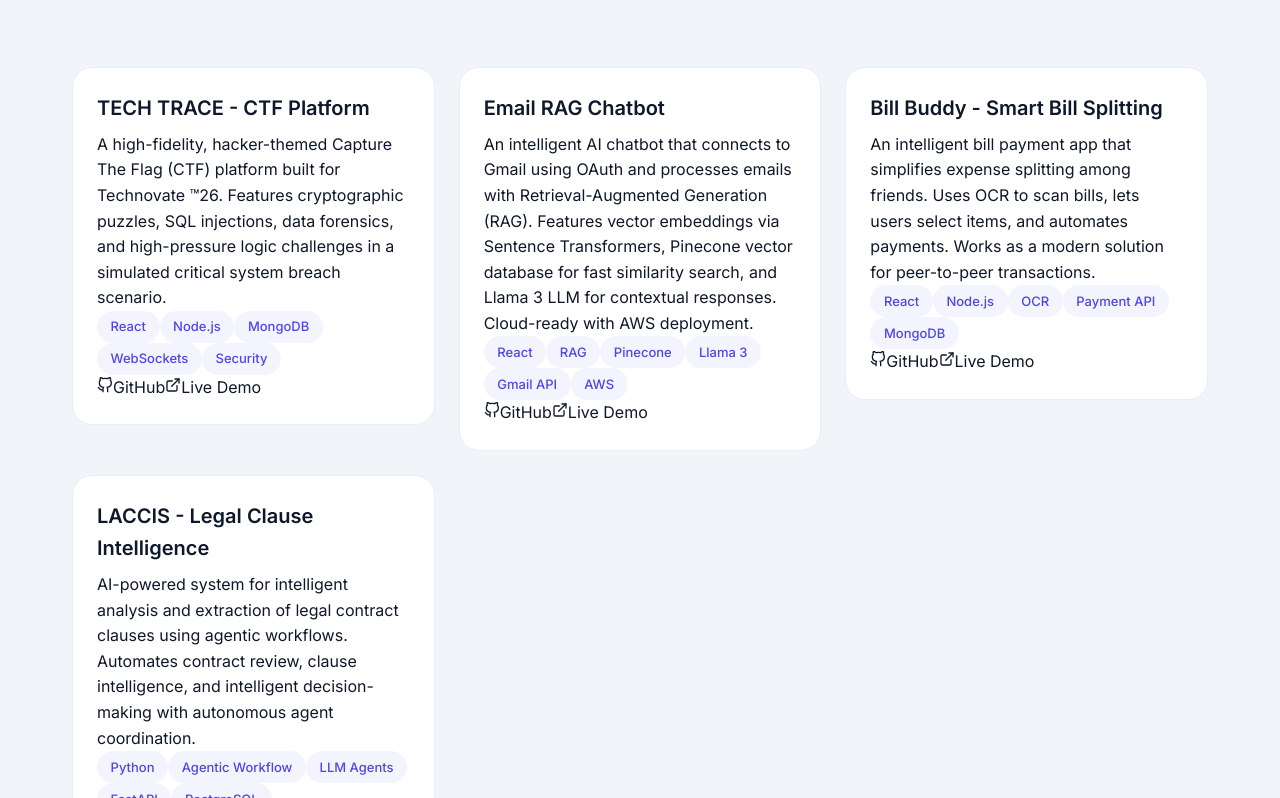
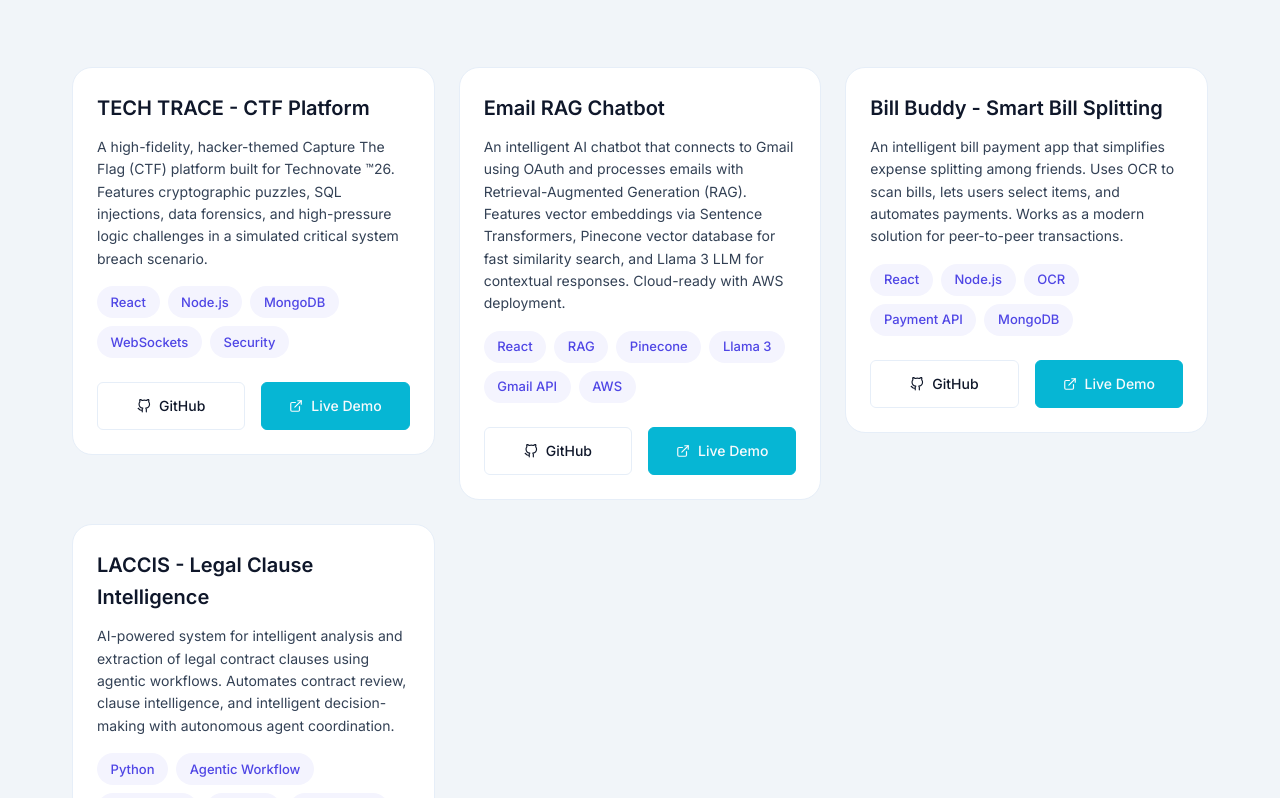
Before and after one commit to Riyaz2815-Mohammed/PortFolio-React, a React (Vite) app: page / in a window 1280 px wide. Shown: the part 3382-4180 px from the top of the page. Built offline with nearby package versions, Linux system fonts and the light colour scheme.

Commit message:
feat: remove live link from LACCIS and improve projects styling

```diff
--- a/src/components/sections/Projects.css
+++ b/src/components/sections/Projects.css
@@ -24,3 +24,89 @@
   flex: 1;
   display: flex;
   flex-direction: column;
+}
+
+.projects__card-title {
+  font-size: 1.25rem;
+  font-weight: 600;
+  margin-bottom: 0.75rem;
+  color: var(--text-primary);
+}
+
+.projects__card-description {
+  font-size: 0.875rem;
+  color: var(--text-secondary);
+  line-height: 1.6;
+  margin-bottom: 1rem;
+  flex: 1;
+}
+
+.projects__card-tags {
+  display: flex;
+  flex-wrap: wrap;
+  gap: 0.5rem;
+  margin-bottom: 1.5rem;
+}
+
+.tag {
+  font-size: 0.75rem;
+  padding: 0.375rem 0.75rem;
+  background: var(--bg-tertiary);
+  color: var(--accent);
+  border-radius: var(--radius-sm);
+  font-weight: 500;
+}
+
+.projects__card-actions {
+  display: flex;
+  gap: 1rem;
+  margin-top: auto;
+}
+
+.projects__card-btn {
+  flex: 1;
+  display: flex;
+  align-items: center;
+  justify-content: center;
+  gap: 0.5rem;
+  padding: 0.75rem 1rem;
+  background: var(--bg-tertiary);
+  color: var(--text-primary);
+  border: 1px solid var(--border);
+  border-radius: var(--radius-sm);
+  font-size: 0.875rem;
+  font-weight: 500;
+  text-decoration: none;
+  transition: all var(--transition-base);
+  cursor: pointer;
+}
+
+.projects__card-btn:hover {
+  background: var(--accent);
+  color: var(--bg-primary);
+  border-color: var(--accent);
+  transform: translateY(-2px);
+}
+
+.projects__card-btn--primary {
+  background: var(--secondary);
+  border-color: var(--secondary);
+  color: var(--bg-primary);
+}
+
+.projects__card-btn--primary:hover {
+  background: var(--secondary);
+  opacity: 0.9;
+}
+
+@media (max-width: 768px) {
+  .projects__grid {
+    grid-template-columns: repeat(2, 1fr);
+  }
+}
+
+@media (max-width: 480px) {
+  .projects__grid {
+    grid-template-columns: 1fr;
+  }
+}
--- a/src/components/sections/Projects.jsx
+++ b/src/components/sections/Projects.jsx
@@ -40,6 +40,7 @@ export default function Projects() {
                       <FiGithub />
                       GitHub
                     </a>
+                    {project.live && (
                       <a
                         href={project.live}
                         target="_blank"
@@ -49,6 +50,7 @@ export default function Projects() {
                         <FiExternalLink />
                         Live Demo
                       </a>
+                    )}
                   </div>
                 </div>
               </motion.div>
--- a/src/data/projects.js
+++ b/src/data/projects.js
@@ -25,6 +25,5 @@ export const projects = [
     description: 'AI-powered system for intelligent analysis and extraction of legal contract clauses using agentic workflows. Automates contract review, clause intelligence, and intelligent decision-making with autonomous agent coordination.',
     technologies: ['Python', 'Agentic Workflow', 'LLM Agents', 'FastAPI', 'PostgreSQL'],
     github: 'https://github.com/Riyaz2815-Mohammed/LACCIS.git',
-    live: 'https://laccis.vercel.app',
   },
 ];
```
Lines whose indentation alone changed are shown as unchanged.
